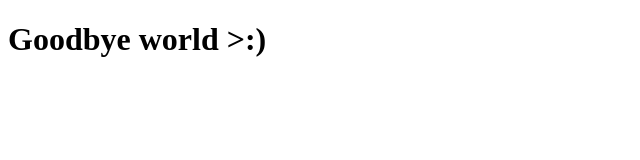
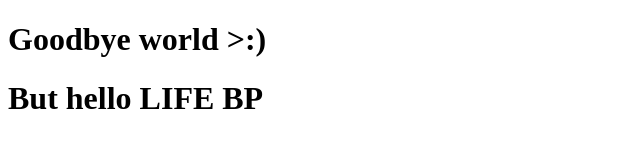
Before and after one commit to Lukas-Kvellestad/practice, a plain HTML site: page index.html in a window 1280 px wide. Shown: the whole page, without its empty margins (0-640 px from the left). Drawn offline with Linux system fonts and the light colour scheme.

Commit message:
Made it less evil

```diff
--- a/index.html
+++ b/index.html
@@ -7,5 +7,6 @@
   </head>
   <body>
     <h1>Goodbye world >:)</h1>
+    <h1>But hello LIFE BP</h1>
   </body>
 </html>
```
